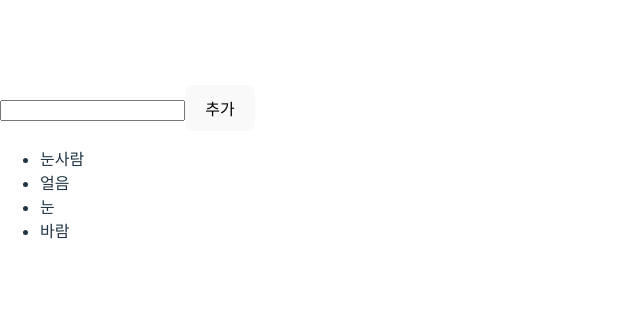
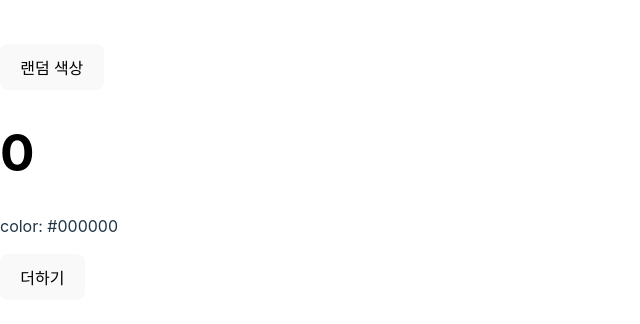
Before and after one commit to ryuji-dev/react-study, a React (Vite) app: page / in a window 1280 px wide. Shown: the part 228-552 px from the top of the page, without its empty margins (0-640 px from the left). Built offline with nearby package versions, Linux system fonts and the light colour scheme.

Commit message:
feat: LifeCycleSample 컴포넌트 추가 - App에 렌더링하기 - 버튼 누르고 콘솔 창 관찰하기

```diff
--- a/src/App.jsx
+++ b/src/App.jsx
@@ -1,9 +1,29 @@
 import { Component } from "react";
-import IterationSample from "./IterationSample";
+import LifeCycleSample from "./LifeCycleSample";
+
+// 랜덤 색상 생성
+function getRandomColor() {
+  return "#" + Math.floor(Math.random() * 16777215).toString(16);
+}
 
 class App extends Component {
+  state = {
+    color: "#000000",
+  };
+
+  handleClick = () => {
+    this.setState({
+      color: getRandomColor(),
+    });
+  };
+
   render() {
-    return <IterationSample />;
+    return (
+      <div>
+        <button onClick={this.handleClick}>랜덤 색상</button>
+        <LifeCycleSample color={this.state.color} />
+      </div>
+    );
   }
 }
 
--- /dev/null
+++ b/src/LifeCycleSample.jsx
@@ -0,0 +1,77 @@
+import { Component } from "react";
+
+class LifeCycleSample extends Component {
+  state = { number: 0, color: null };
+
+  myRef = null;
+
+  constructor(props) {
+    super(props);
+    console.log("constructor");
+  }
+
+  static getDerivedStateFromProps(nextProps, prevState) {
+    console.log("getDerivedStateFromProps");
+    if (nextProps.color !== prevState.color) {
+      return { color: nextProps.color };
+    }
+
+    return null;
+  }
+
+  componentDidMount() {
+    console.log("componentDidMount");
+  }
+
+  shouldComponentUpdate(nextProps, nextState) {
+    console.log("shouldComponentUpdate", nextProps, nextState);
+    // 숫자의 마지막 자리가 4이면 리렌더링하지 않음
+    return nextState.number % 10 !== 4;
+  }
+
+  componentWillUnmount() {
+    console.log("componentWillUnmount");
+  }
+
+  handleClick = () => {
+    this.setState({
+      number: this.state.number + 1,
+    });
+  };
+
+  getSnapshotBeforeUpdate(prevProps, prevState) {
+    console.log("getSnapshotBeforeUpdate");
+    if (prevProps.color !== this.props.color) {
+      return this.myRef.style.color;
+    }
+
+    return null;
+  }
+
+  componentDidUpdate(prevProps, prevState, snapshot) {
+    console.log("componentDidUpdate", prevProps, prevState);
+    if (snapshot) {
+      console.log("업데이트되기 직전 색상: ", snapshot);
+    }
+  }
+
+  render() {
+    console.log("render");
+
+    const style = {
+      color: this.props.color,
+    };
+
+    return (
+      <div>
+        <h1 style={style} ref={(ref) => (this.myRef = ref)}>
+          {this.state.number}
+        </h1>
+        <p>color: {this.state.color}</p>
+        <button onClick={this.handleClick}>더하기</button>
+      </div>
+    );
+  }
+}
+
+export default LifeCycleSample;
```
